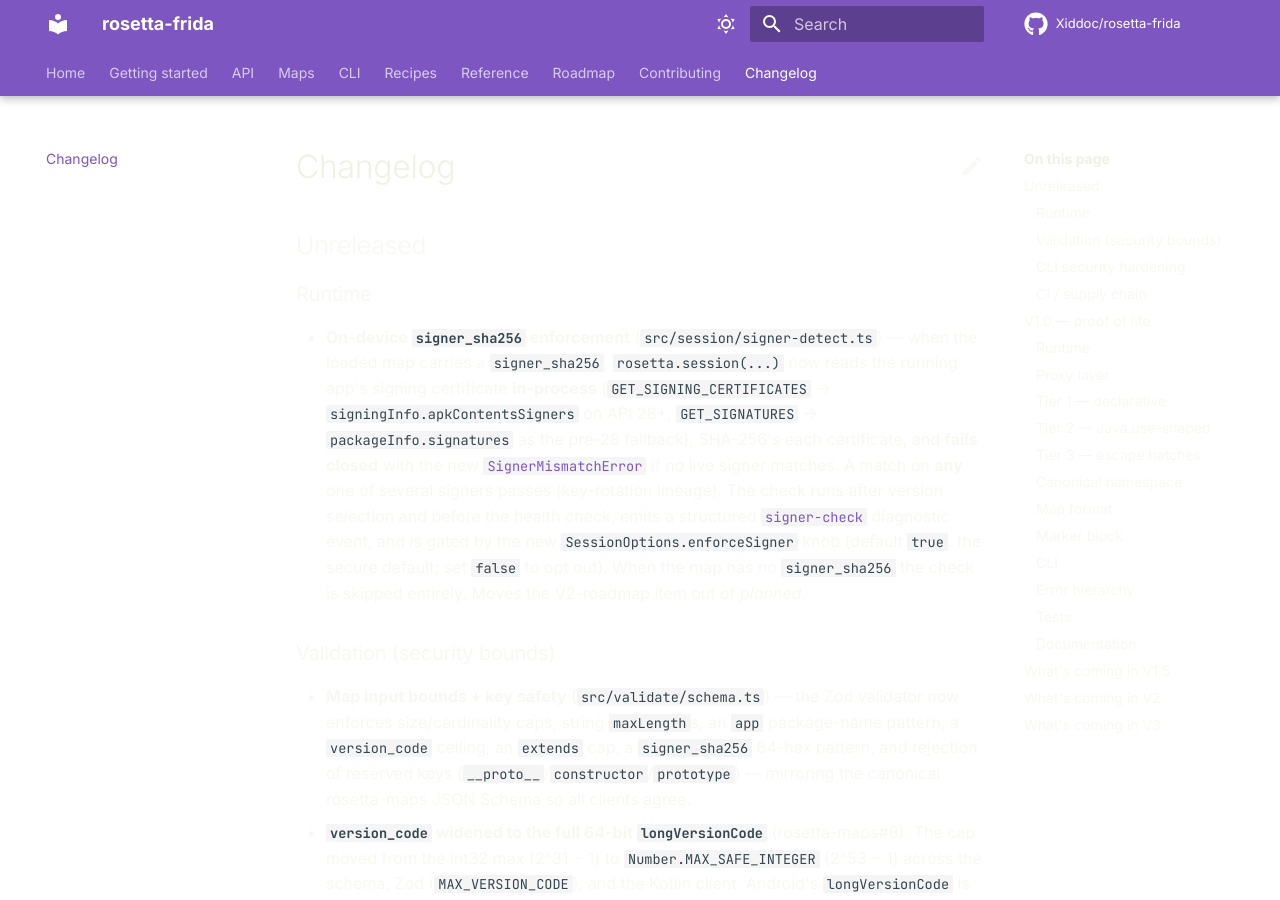
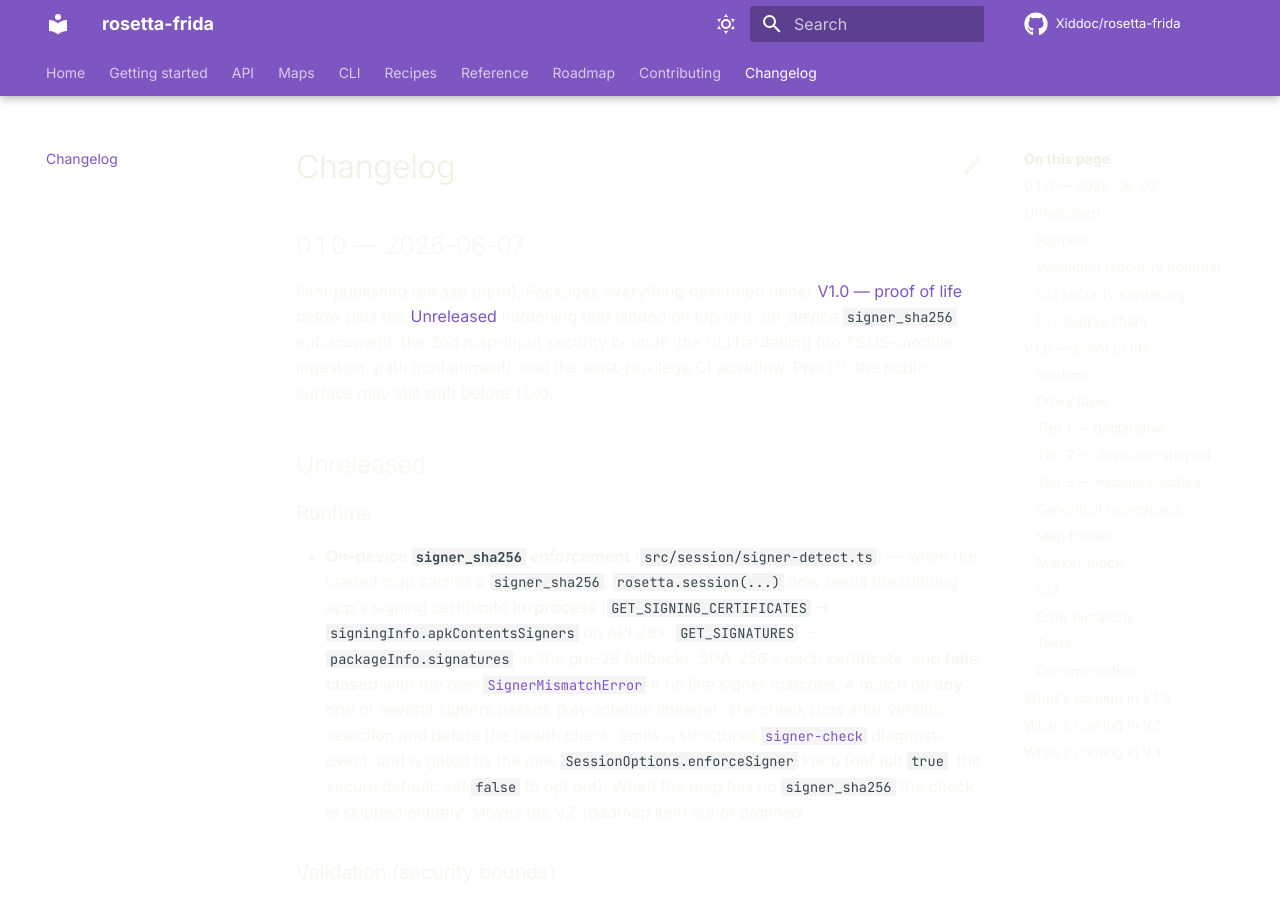
Before and after one commit to Xiddoc/rosetta-frida, an MkDocs documentation site: the page built from docs/changelog.md, in a window 1280 px wide and 900 px high. Built offline with MkDocs 1.6.1 and Material for MkDocs 9.7.7, drawn with Linux system fonts in a browser that asks for light colours; comment, search, counter and statistics services are not loaded.

Commit message:
build(pkg): CI-always-build pack guard, exports/allowlist robustness, drop module field, 0.1.0 changelog (frida#17 M15 review)

```diff
--- a/docs/changelog.md
+++ b/docs/changelog.md
@@ -1,4 +1,14 @@
 # Changelog
+
+## 0.1.0 — 2026-06-07
+
+First published release (npm). Packages everything described under
+[V1.0 — proof of life](#v10-proof-of-life) below plus the
+[Unreleased](#unreleased) hardening that landed on top of it:
+on-device `signer_sha256` enforcement, the Zod map-input security
+bounds, the CLI hardening (no TS/JS-module ingestion, path
+containment), and the least-privilege CI workflow. Pre-1.0: the
+public surface may still shift before 1.0.0.
 
 ## Unreleased
 
--- a/package.json
+++ b/package.json
@@ -4,7 +4,6 @@
     "description": "Translate real (unobfuscated) Java class/method/field names to per-version obfuscated names at Frida-attach time.",
     "type": "module",
     "main": "./dist/src/index.js",
-    "module": "./dist/src/index.js",
     "types": "./dist/src/index.d.ts",
     "exports": {
         ".": {
```
Also changed, not shown: 1 other file.
